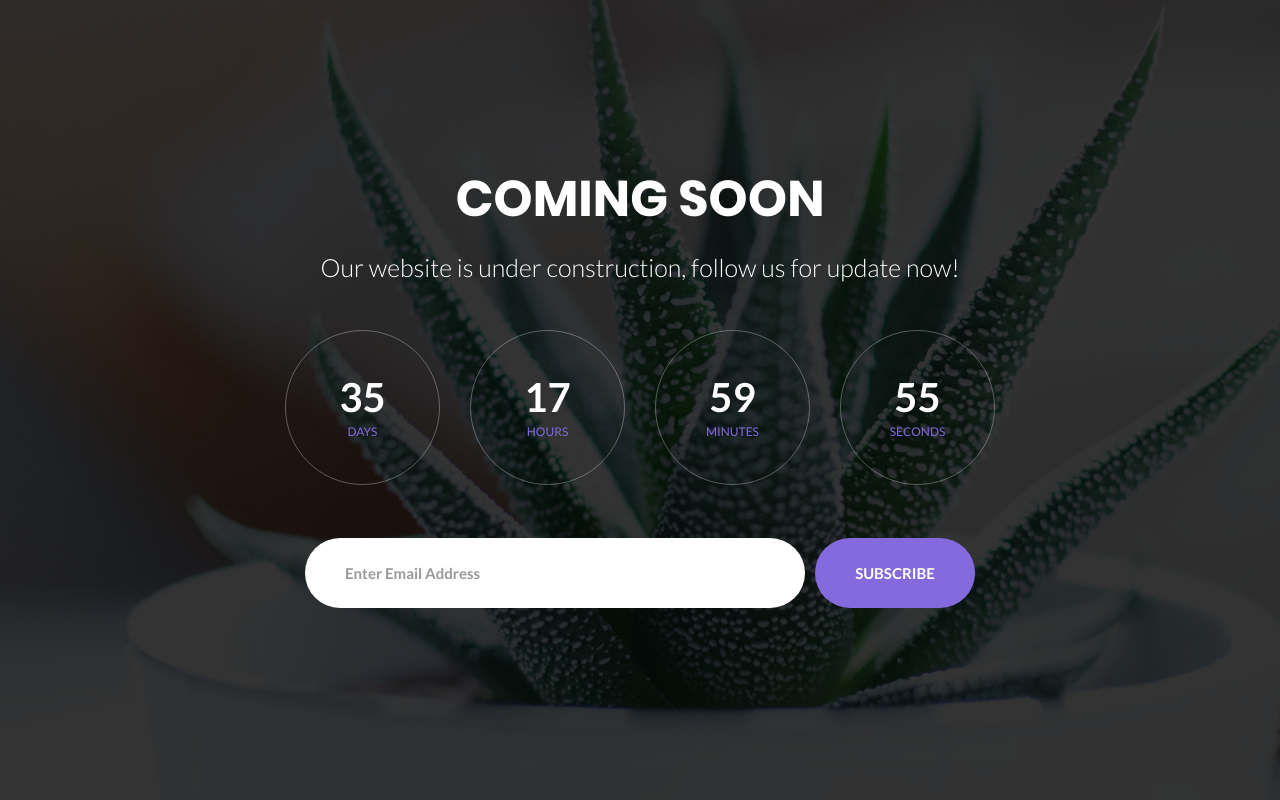
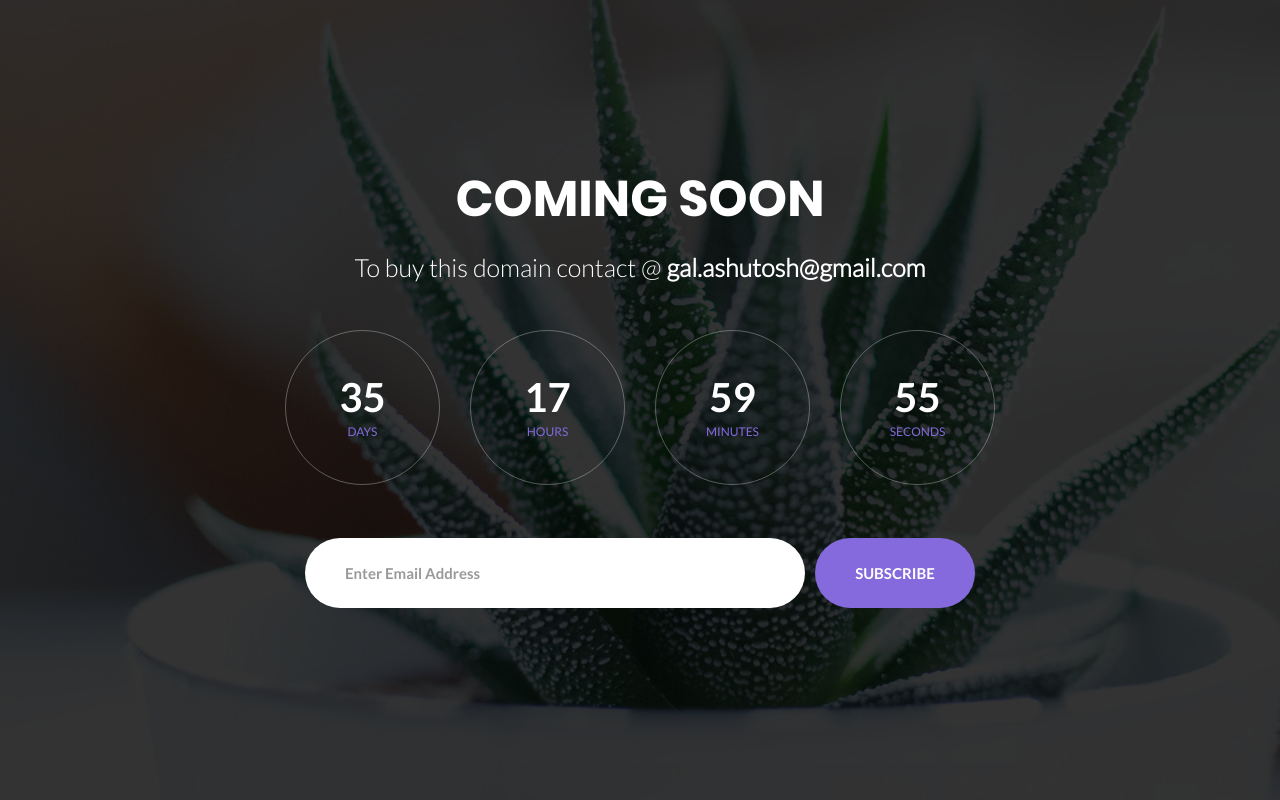
Before and after one commit to heyindia-technologies/pkedu, a plain HTML site: page index.html in a window 1280 px wide. Drawn offline with Linux system fonts and the light colour scheme.

Commit message:
Update index.html

```diff
--- a/index.html
+++ b/index.html
@@ -36,8 +36,7 @@
 			</h3>
 
 			<p class="m2-txt1 txt-center p-b-48">
-				Our website is under construction, follow us for update now!
-			</p>
+				To buy this domain contact @ <strong>gal.ashutosh@gmail.com</strong>			</p>
 
 			<div class="flex-w flex-c-m cd100 p-b-33">
 				<div class="flex-col-c-m size2 bor1 m-l-15 m-r-15 m-b-20">
```
